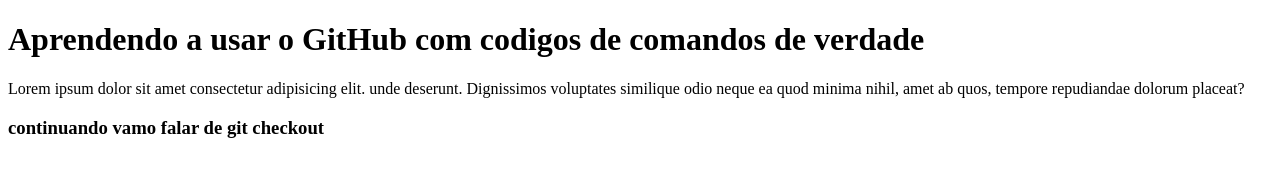
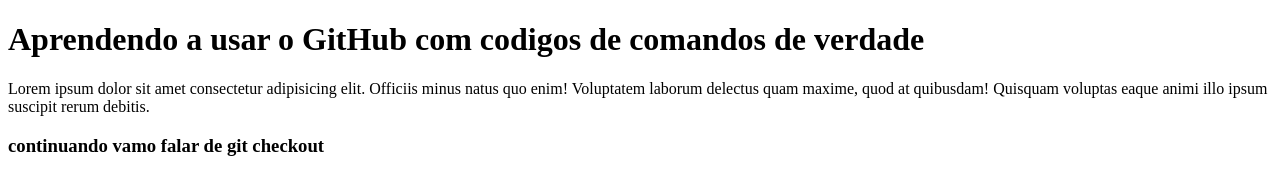
Before and after one commit to WilsonPleal/curso_github, a plain HTML site: page github/index.html in a window 1280 px wide. Drawn offline with Linux system fonts and the light colour scheme.

Commit message:
alterei pra testar o git checkout

```diff
--- a/github/index.html
+++ b/github/index.html
@@ -7,7 +7,8 @@
 </head>
 <body>
     <h1>Aprendendo a usar o GitHub com codigos de comandos de verdade</h1>
-    <p>Lorem ipsum dolor sit amet consectetur adipisicing elit. unde deserunt. Dignissimos voluptates similique odio neque ea quod minima nihil, amet ab quos, tempore repudiandae dolorum placeat?</p>
+
+    <p>Lorem ipsum dolor sit amet consectetur adipisicing elit. Officiis minus natus quo enim! Voluptatem laborum delectus quam maxime, quod at quibusdam! Quisquam voluptas eaque animi illo ipsum suscipit rerum debitis.</p>
     <h3>continuando vamo falar de git checkout</h3>
 </body>
 </html>
```
